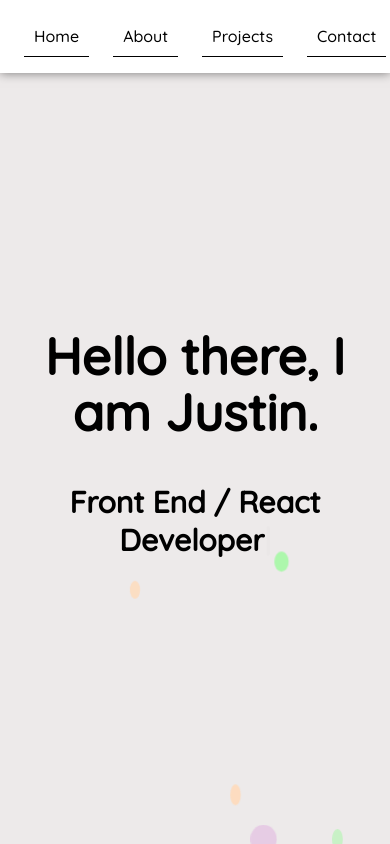
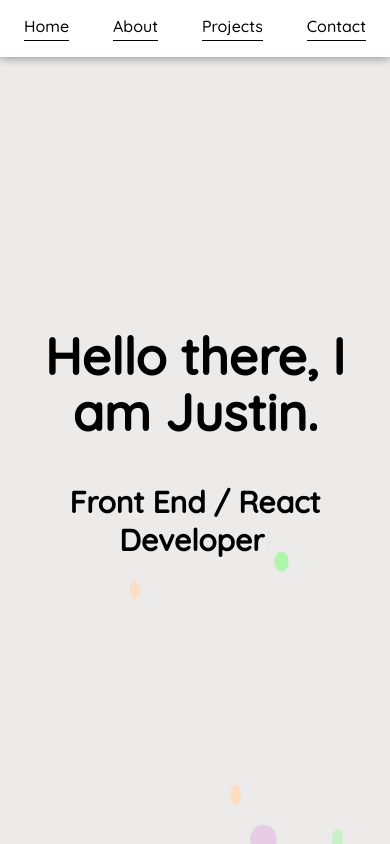
Before and after one commit to justinxie712/portfolio, a React (Vite) app: page / in a window 390 px wide. Built offline with nearby package versions, Linux system fonts and the light colour scheme.

Commit message:
more styling changes

```diff
--- a/src/components/Navbar/style.scss
+++ b/src/components/Navbar/style.scss
@@ -17,7 +17,7 @@
 }
 
 .navbar__item {
-  padding: 10px;
+  padding-bottom: 4px;
   font-size: 24px;
   border-bottom: 1px solid black;
   font-weight: 500;
@@ -29,10 +29,11 @@
   }
 }
 
-@media (max-width: 1024px) {
+@media (max-width: 767px) {
   .navbar__list {
     display: flex;
     justify-content: space-between;
+    padding: 0 24px;
   }
 
   .navbar__item {
```
